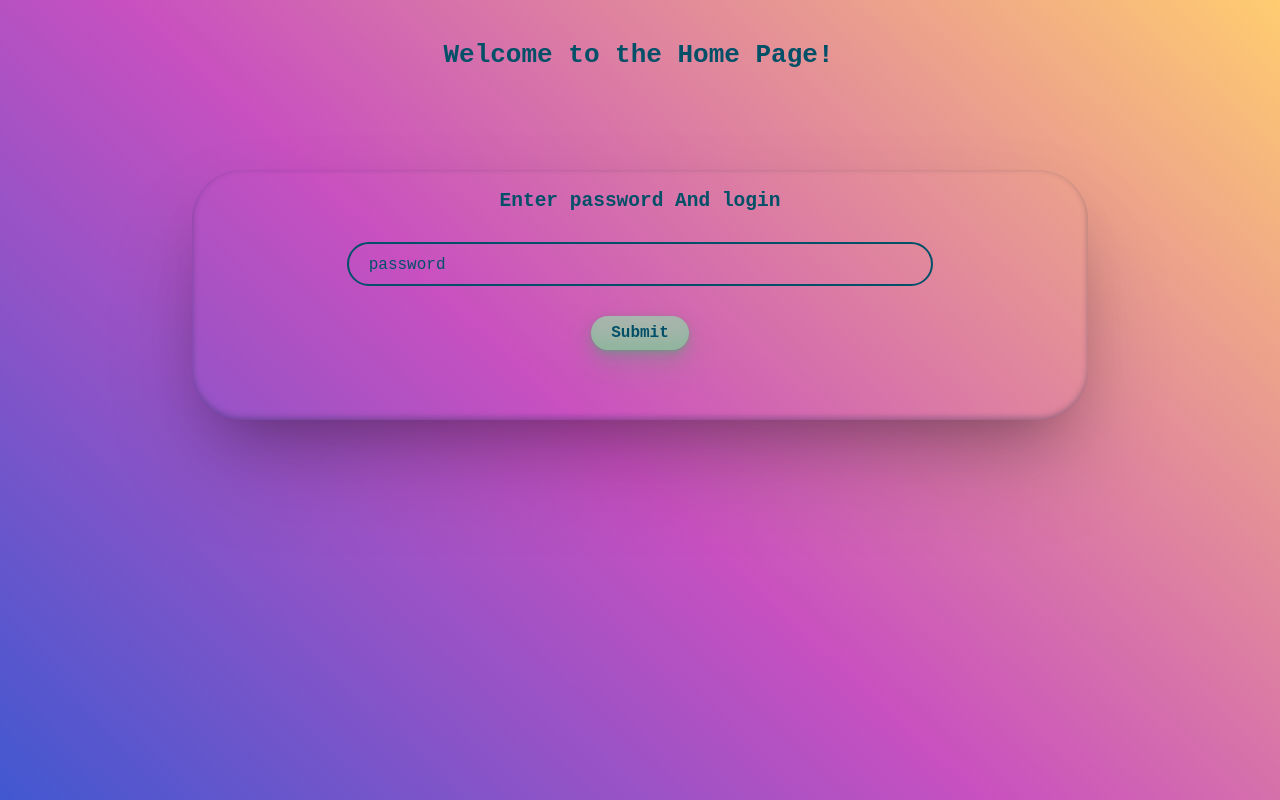
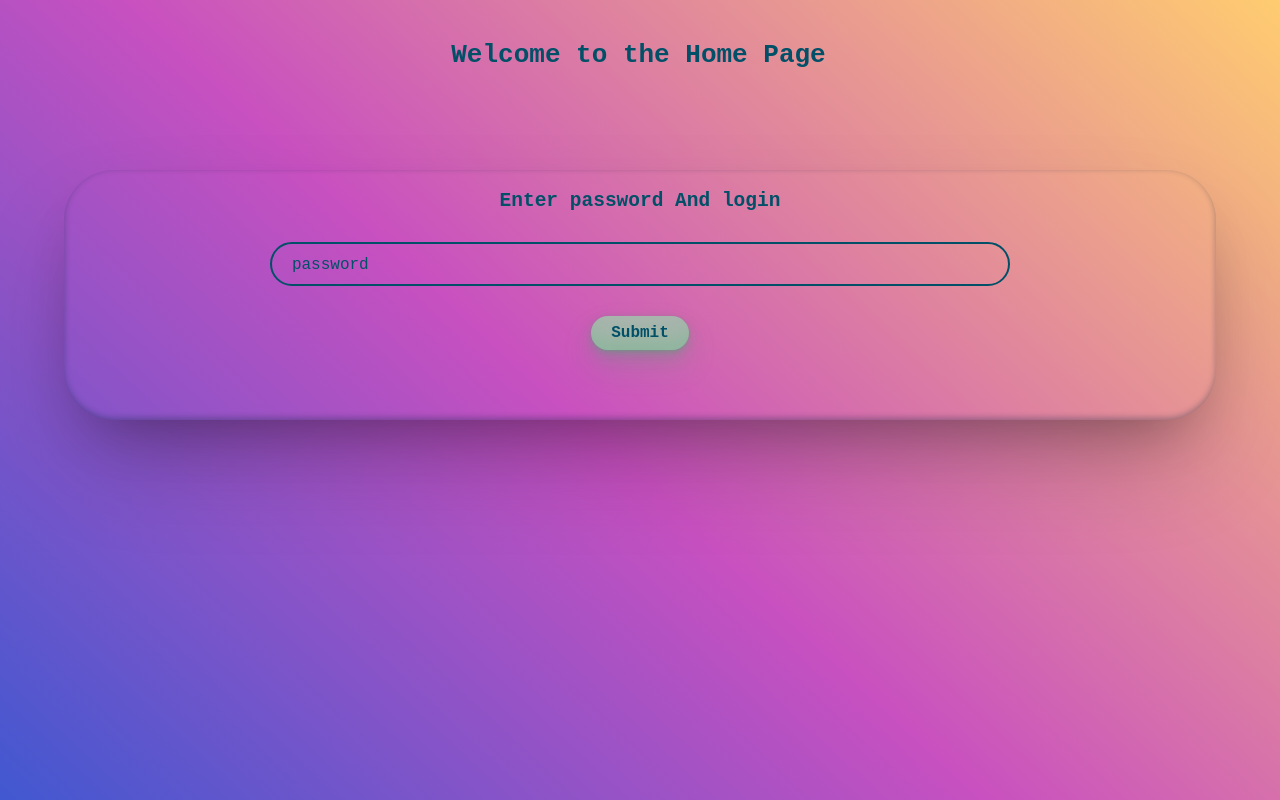
Before and after one commit to brotherCoding16/study, a React (Create React App) app: page / in a window 1280 px wide. Built offline with nearby package versions, Linux system fonts and the light colour scheme.

Commit message:
Update index.css

```diff
--- a/src/index.css
+++ b/src/index.css
@@ -191,7 +191,7 @@ color:  rgb(1, 80, 104);
 }
 
 .typing-demo {
-  width: 26ch;
+  width: 24ch;
   animation: typing 2s steps(22), blink .5s step-end infinite alternate;
   white-space: nowrap;
   overflow: hidden;
@@ -215,7 +215,7 @@ color:  rgb(1, 80, 104);
 
 .login{
   box-shadow: rgba(0, 0, 0, 0.25) 0px 50px 100px -20px, rgba(0, 0, 0, 0.3) 0px 30px 60px -30px, rgba(10, 37, 64, 0.35) 0px -2px 6px 0px inset;
-  width: 70%;
+  width: 90%;
   height:250px;
   border-radius: 50px;
   }
```
